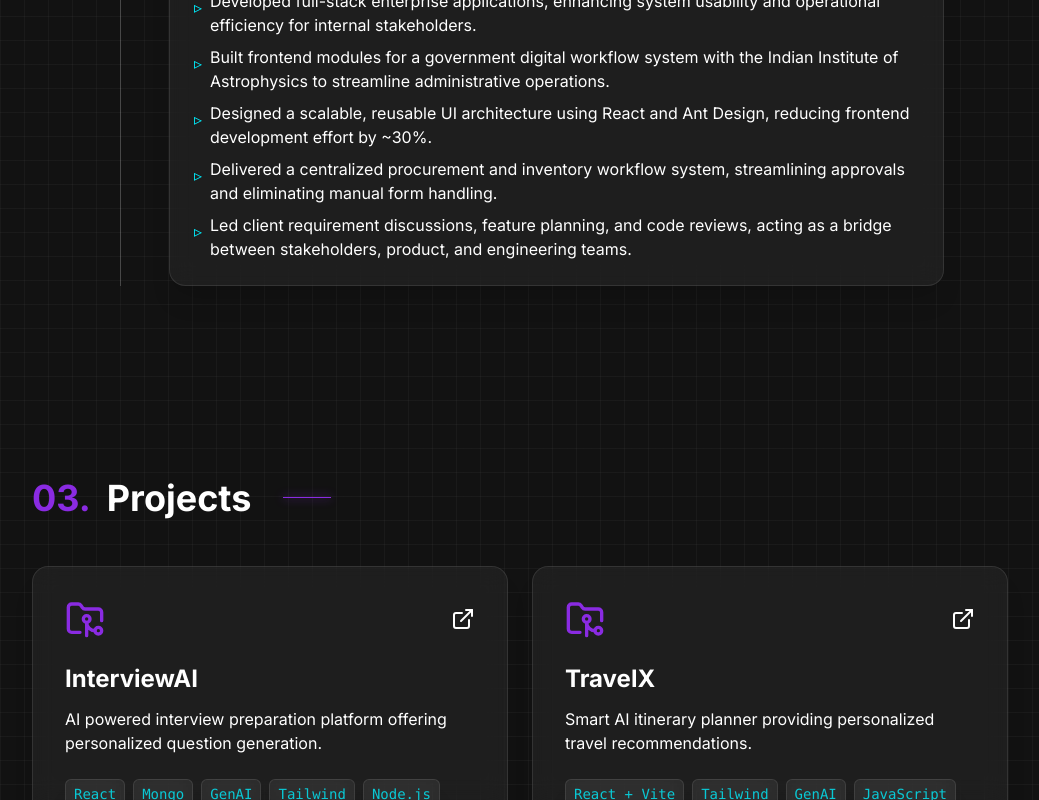
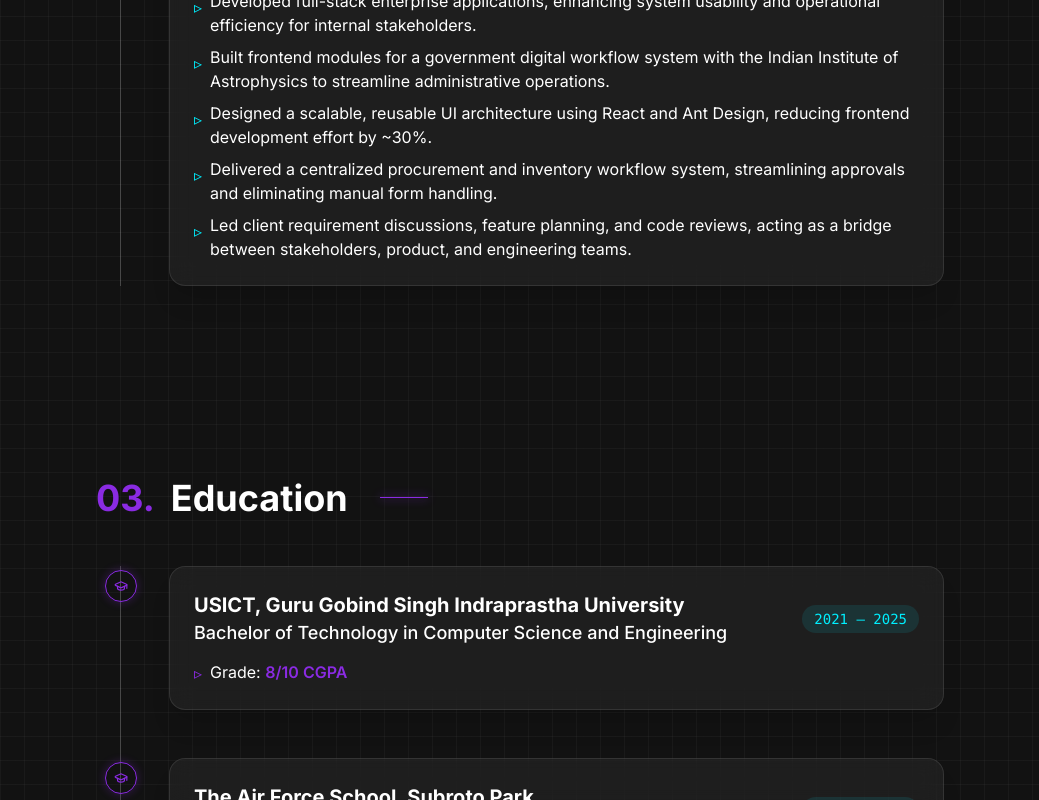
Before and after one commit to Sunit-03/Sunit-Portfolio, a Next.js app: page / in a window 1280 px wide. Shown: the part 2000-2800 px from the top of the page, without its empty margins (120-1159 px from the left). Built offline with nearby package versions, Linux system fonts and the light colour scheme.

Commit message:
added education section

```diff
--- a/app/page.tsx
+++ b/app/page.tsx
@@ -1,6 +1,7 @@
 import { Hero } from "@/components/hero"
 import { About } from "@/components/about"
 import { ExperienceTimeline } from "@/components/experience-timeline"
+import { EducationTimeline } from "@/components/education-timeline"
 import { ProjectCard } from "@/components/project-card"
 import { SkillsGrid } from "@/components/skills-grid"
 import { ContactSection } from "@/components/contact-section"
@@ -11,6 +12,7 @@ export default function Home() {
       <Hero />
       <About />
       <ExperienceTimeline />
+      <EducationTimeline />
       <ProjectCard />
       <SkillsGrid />
       <ContactSection />
--- /dev/null
+++ b/components/education-timeline.tsx
@@ -0,0 +1,52 @@
+"use client"
+import { motion } from "framer-motion"
+import { portfolioData } from "@/data/portfolio"
+import { GraduationCap } from "lucide-react"
+
+export function EducationTimeline() {
+  return (
+    <section id="education" className="py-24 container px-4 md:px-6 max-w-4xl mx-auto">
+      <motion.div initial={{ opacity: 0, y: 20 }} whileInView={{ opacity: 1, y: 0 }} viewport={{ once: true }}>
+        <h2 className="text-3xl md:text-4xl font-bold mb-12 flex items-center gap-4">
+          <span className="text-neon-purple">03.</span> Education
+          <div className="h-[1px] flex-1 bg-border ml-4 relative">
+            <div className="absolute left-0 top-0 h-full w-12 bg-neon-purple shadow-[0_0_10px_#8a2be2]"></div>
+          </div>
+        </h2>
+
+        <div className="space-y-12 border-l border-white/10 dark:border-white/20 ml-3 md:ml-6">
+          {portfolioData.education.map((edu, idx) => (
+            <motion.div
+              key={edu.id}
+              initial={{ opacity: 0, x: -20 }} whileInView={{ opacity: 1, x: 0 }} transition={{ delay: idx * 0.1 }} viewport={{ once: true }}
+              className="relative pl-8 md:pl-12"
+            >
+              <div className="absolute -left-4 top-1 w-8 h-8 rounded-full bg-background border border-neon-purple flex items-center justify-center text-neon-purple shadow-[0_0_10px_rgba(138,43,226,0.3)]">
+                <GraduationCap size={14} />
+              </div>
+
+              <div className="glass-card p-6 rounded-2xl neon-border-hover group">
+                <div className="flex flex-col md:flex-row md:justify-between md:items-center mb-3">
+                  <div>
+                    <h3 className="text-xl font-bold group-hover:text-neon-purple transition-colors">{edu.institution}</h3>
+                    <p className="text-lg font-medium text-muted-foreground">{edu.degree}</p>
+                  </div>
+                  <span className="text-sm font-mono mt-2 md:mt-0 text-neon-blue bg-neon-blue/10 px-3 py-1 rounded-full self-start md:self-auto">
+                    {edu.duration}
+                  </span>
+                </div>
+
+                <div className="flex items-center gap-2 mt-2">
+                  <span className="text-neon-purple mt-0.5">▹</span>
+                  <span className="text-muted-foreground text-sm md:text-base">
+                    Grade: <span className="text-neon-purple font-semibold">{edu.grade}</span>
+                  </span>
+                </div>
+              </div>
+            </motion.div>
+          ))}
+        </div>
+      </motion.div>
+    </section>
+  )
+}
--- a/components/hero.tsx
+++ b/components/hero.tsx
@@ -26,13 +26,13 @@ export function Hero() {
                     className="text-lg md:text-2xl text-muted-foreground max-w-2xl mb-8"
                     initial={{ opacity: 0, y: 20 }} animate={{ opacity: 1, y: 0 }} transition={{ delay: 0.2 }}
                 >
-                    AI first Software Engineer enhancing high-traffic platforms like HDFC SmartBuy with UI/UX revamps, legacy flow stabilization, and scalable production experiences.
+                    AI first Software Engineer enhancing high-traffic platforms with userbase in <span className="font-bold">millions</span> and building scalable production experiences.
                 </motion.p>
 
                 <motion.div initial={{ opacity: 0, y: 20 }} animate={{ opacity: 1, y: 0 }} transition={{ delay: 0.3 }} className="gap-4 flex">
                     <Button asChild className="bg-neon-blue text-black hover:bg-neon-blue/80 hover:shadow-[0_0_20px_rgba(0,240,255,0.6)] rounded-full px-8 py-6 text-lg transition-all border border-transparent">
-                        <a href="#projects">
-                            View Projects <ArrowRight className="ml-2 w-5 h-5" />
+                        <a href="#experience" className="flex items-center">
+                            View Experience <ArrowRight className="ml-2 w-5 h-5" />
                         </a>
                     </Button>
                 </motion.div>
--- a/components/navbar.tsx
+++ b/components/navbar.tsx
@@ -4,7 +4,7 @@ import { ThemeToggle } from "./theme-toggle"
 import Link from "next/link"
 
 export function Navbar() {
-  const links = ["About", "Experience", "Projects", "Skills", "Contact"]
+  const links = ["About", "Experience", "Education", "Projects", "Skills", "Contact"]
 
   return (
     <motion.header
--- a/components/project-card.tsx
+++ b/components/project-card.tsx
@@ -8,7 +8,7 @@ export function ProjectCard() {
     <section id="projects" className="py-24 container px-4 md:px-6 max-w-5xl mx-auto">
       <motion.div initial={{ opacity: 0, y: 20 }} whileInView={{ opacity: 1, y: 0 }} viewport={{ once: true }}>
         <h2 className="text-3xl md:text-4xl font-bold mb-12 flex items-center gap-4">
-          <span className="text-neon-purple">03.</span> Projects
+          <span className="text-neon-blue">04.</span> Projects
           <div className="h-[1px] flex-1 bg-border ml-4 relative"><div className="absolute left-0 top-0 h-full w-12 bg-neon-purple shadow-[0_0_10px_#8a2be2]"></div></div>
         </h2>
 
--- a/components/skills-grid.tsx
+++ b/components/skills-grid.tsx
@@ -7,7 +7,7 @@ export function SkillsGrid() {
     <section id="skills" className="py-24 container px-4 md:px-6 max-w-4xl mx-auto text-center">
       <motion.div initial={{ opacity: 0, y: 20 }} whileInView={{ opacity: 1, y: 0 }} viewport={{ once: true }}>
         <h2 className="text-3xl md:text-4xl font-bold mb-12 flex items-center justify-center gap-4">
-          <span className="text-neon-blue">04.</span> Core Skills
+          <span className="text-neon-purple">05.</span> Core Skills
         </h2>
 
         <div className="flex flex-wrap justify-center gap-4 md:gap-6">
--- a/data/portfolio.ts
+++ b/data/portfolio.ts
@@ -29,6 +29,22 @@ export const portfolioData = {
       ]
     }
   ],
+  education:[
+    {
+      id: 1,
+      institution: "USICT, Guru Gobind Singh Indraprastha University",
+      degree: "Bachelor of Technology in Computer Science and Engineering",
+      duration: "2021 – 2025",
+      grade: "8/10 CGPA"
+    },
+    {
+      id: 2,
+      institution: "The Air Force School, Subroto Park",
+      degree: "Senior Secondary Education (12th)",
+      duration: "2019 – 2021",
+      grade: "95.6%"
+    }
+  ],
   projects: [
     {
       id: 1,
@@ -48,7 +64,7 @@ export const portfolioData = {
     }
   ],
   skills: [
-    "React", "Next.js", "TypeScript", "JavaScript", "C/C++", "Python", "Postman",
+    "React", "Next.js", "TypeScript", "JavaScript", "C/C++", "Python", "Postman", "Claude Code", "Antigravity", "Cursor",
     "Node.js", "Java", "TailwindCSS", "Git/GitHub", "Rest APIs", "MongoDB", "WABA", "CRM systems"
   ]
 };
--- a/data/projects.ts
+++ /dev/null
@@ -1,23 +0,0 @@
-export const projects = [
-  {
-    title: "AI Resume Analyzer",
-    description:
-      "An AI powered tool that analyzes resumes and provides improvement suggestions.",
-    tech: ["Next.js", "OpenAI", "Tailwind"],
-    github: "#",
-  },
-  {
-    title: "Developer Dashboard",
-    description:
-      "A developer analytics dashboard with performance metrics and visualizations.",
-    tech: ["React", "TypeScript", "Chart.js"],
-    github: "#",
-  },
-  {
-    title: "Task Management App",
-    description:
-      "Collaborative task management platform with real-time updates.",
-    tech: ["Next.js", "Firebase"],
-    github: "#",
-  },
-]
```
Also changed, not shown: 1 other file (tests, documents, lock files or other folders).
